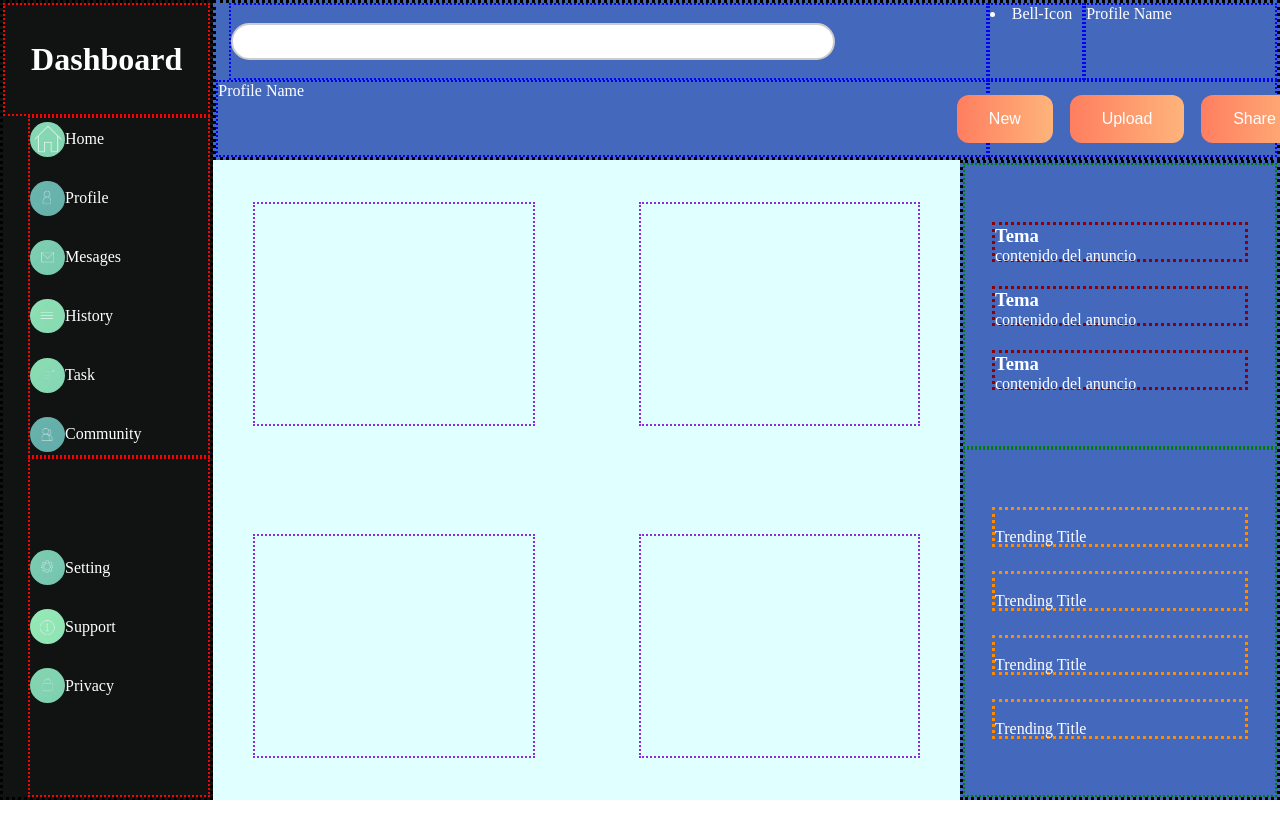
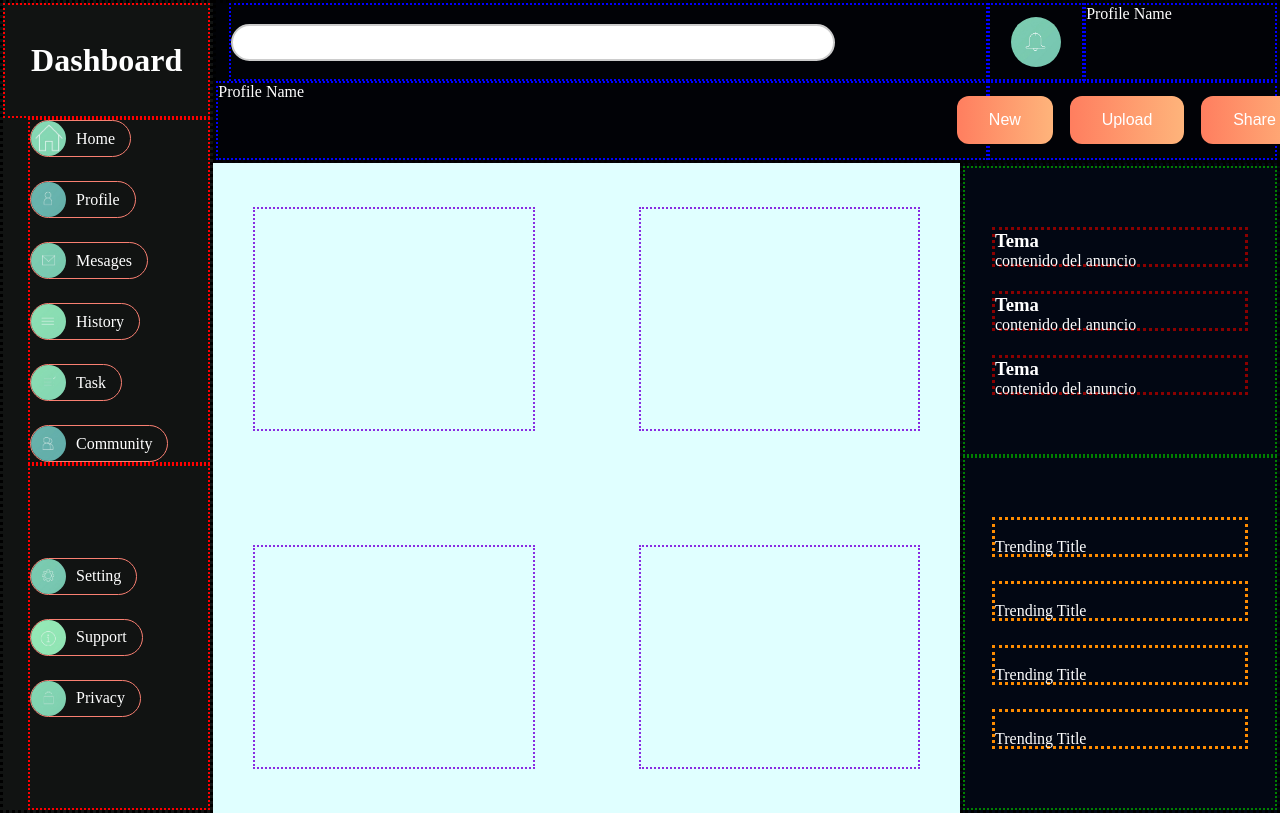
Before and after one commit to Leonidas314/Admin-Dashboard, a plain HTML site: page index.html in a window 1280 px wide. Shown: the top 813 px of the page. Drawn offline with Linux system fonts and the light colour scheme.

Commit message:
aling items on uls, add bell icon on header

```diff
--- a/index.html
+++ b/index.html
@@ -26,7 +26,7 @@
         </div>
         <div class="header">
             <div class="headerDivs" id="search"> <input type="text"></div>
-            <div class="headerDivs" id="notification"> <li>Bell-Icon</li></div>
+            <div class="headerDivs" id="notification"> <div id="bellImg"><img id="bell" src="images/bell-noti.jpg" alt=""></div></div>
             <div class="headerDivs" id="profile1">Profile Name</div>
             <div class="headerDivs" id="profile2">Profile Name</div>
             <div class="headerDivs" id="buttonsDiv">
--- a/style.css
+++ b/style.css
@@ -61,10 +61,14 @@ body{
 .top-ul > li , .bot-ul > li{
     display: flex;
     flex-direction: row;
+    border: 1px solid salmon;
+    border-radius: 25px;
 }
 .top-ul > li > p , .bot-ul > li > p{
     display: flex;
     align-items: center;
+    margin-left: 10px;
+    margin-right: 15px;
 }
 .bot-ul{
     grid-area: 3/1/4/2;
@@ -77,10 +81,25 @@ body{
     display: grid;
     grid-template-columns: 4fr 0.5fr 1fr;
     grid-template-rows: 1fr 1fr;
-    background:rgb(68, 104, 188);
+    background:rgb(1, 2, 6);
 }
 .headerDivs{
     border: 2px dotted blue;
+}
+#bellImg{
+    width: 50px;
+    height: 50px;
+    overflow: hidden;
+}
+#notification{
+ display: flex;
+ align-items: center;
+ justify-content: center;
+}
+#bell{
+    width: 100%;
+    height: auto;
+    border-radius: 100%;
 }
 #search{
     grid-area: 1/1/2/2;
@@ -111,7 +130,7 @@ body{
     grid-area: auto;
     display: grid;
     grid-row: 1fr 1fr;
-    background:rgb(68, 104, 188)}
+    background:rgb(2, 7, 19)}
 
 .side-container > div{
     border: 2px dotted green;
```
